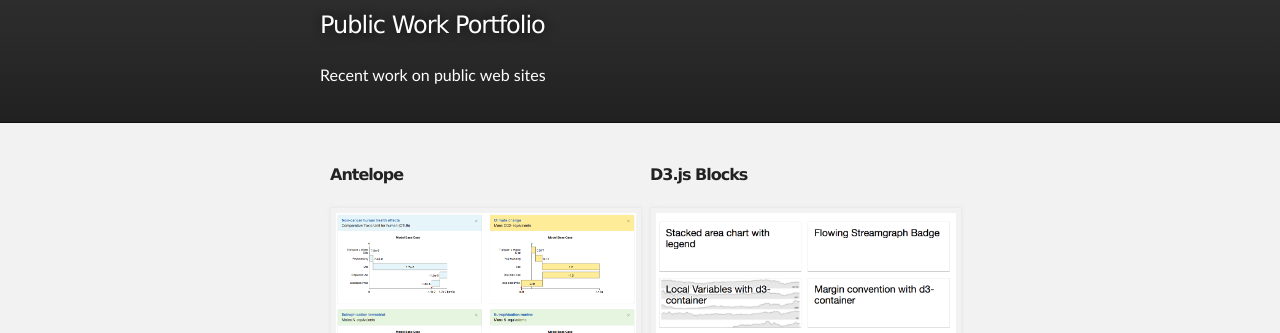
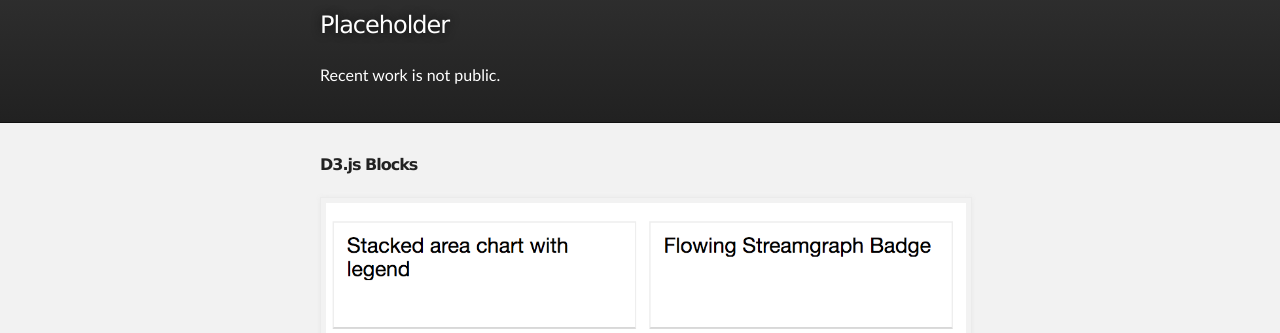
Before and after one commit to binaworks/binaworks.github.io, a plain HTML site: page index.html in a window 1280 px wide. Shown: the part 96-429 px from the top of the page. Drawn offline with Linux system fonts and the light colour scheme.

Commit message:
Remove old portfolio

```diff
--- a/index.html
+++ b/index.html
@@ -25,8 +25,8 @@
         </a>
         <h1 id="project_title">BinaWorks</h1>
 
-        <h2 id="project_tagline">Public Work Portfolio</h2>
-        <p>Recent work on public web sites</p>
+        <h2 id="project_tagline">Placeholder</h2>
+        <p>Recent work is not public.</p>
 
     </header>
 </div>
@@ -34,6 +34,7 @@
 <!-- MAIN CONTENT -->
 <div id="main_content_wrap" class="outer">
     <section id="main_content" class="inner">
+        <!--
         <table>
             <tr>
                 <td>
@@ -72,7 +73,7 @@
                 </td>
             </tr>
         </table>
-
+        -->
     </section>
 </div>
 
```
